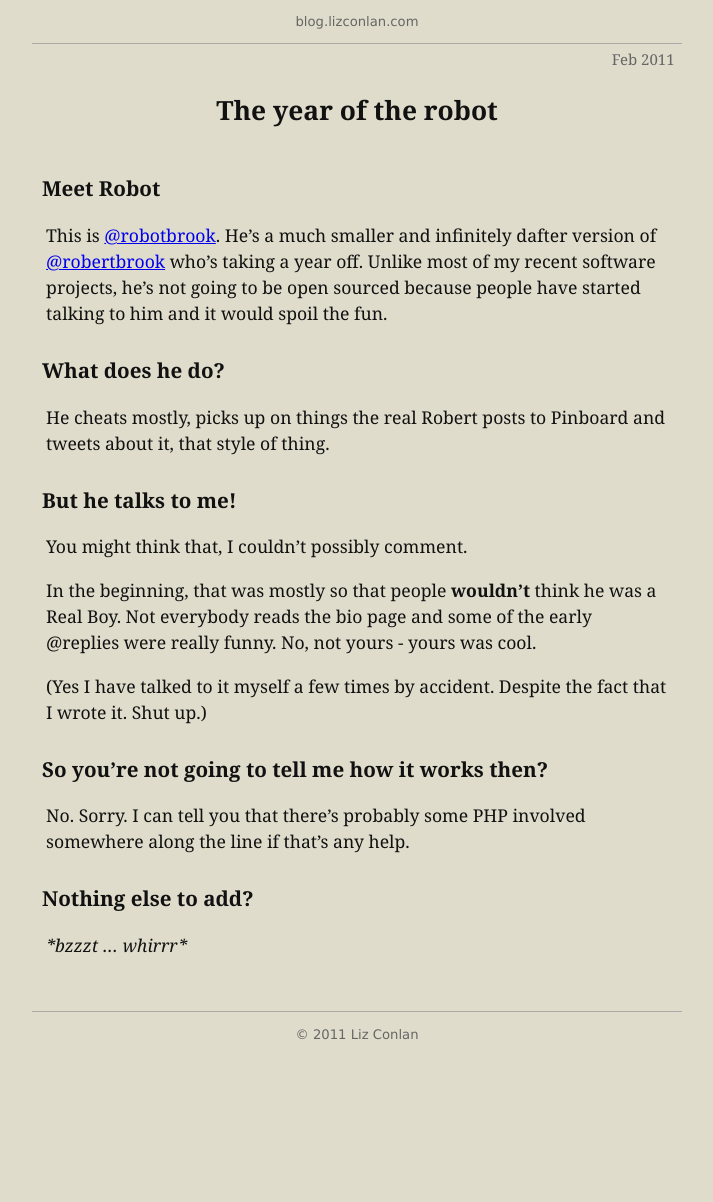
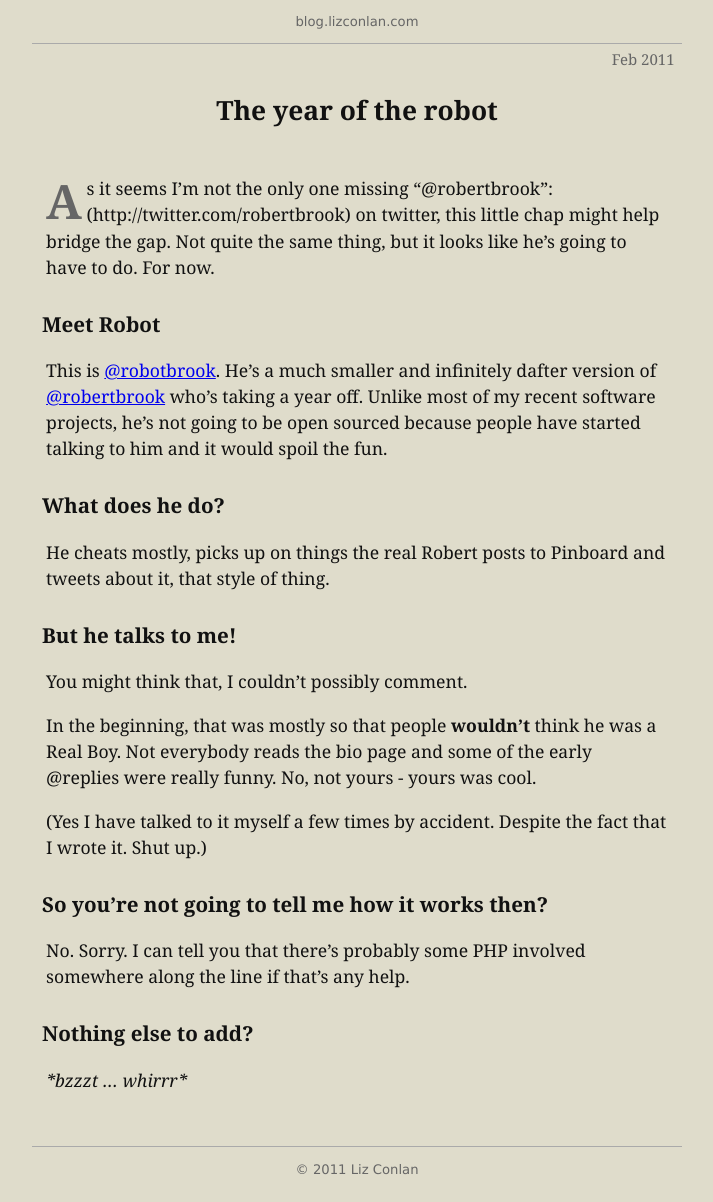
Before and after one commit to lizconlan/lizconlan.github.com, a Jekyll site: the page built from _posts/2011-02-20-the-year-of-the-robot.md, in a window 1280 px wide. Shown: the whole page, without its empty margins (283-996 px from the left). Built offline with Jekyll 4.4.1, drawn with Linux system fonts in a browser that asks for light colours; before the commit the page ends 1067 px from its top, so only the background shows below that.

Commit message:
fiddling

```diff
--- a/_posts/2011-02-20-the-year-of-the-robot.md
+++ b/_posts/2011-02-20-the-year-of-the-robot.md
@@ -10,7 +10,7 @@
 ---
 
 <div markdown="1" class="intro">
-  {{ intro }}
+  {{ page.intro | texilize }}
 </div>
 
 ### Meet Robot
```
